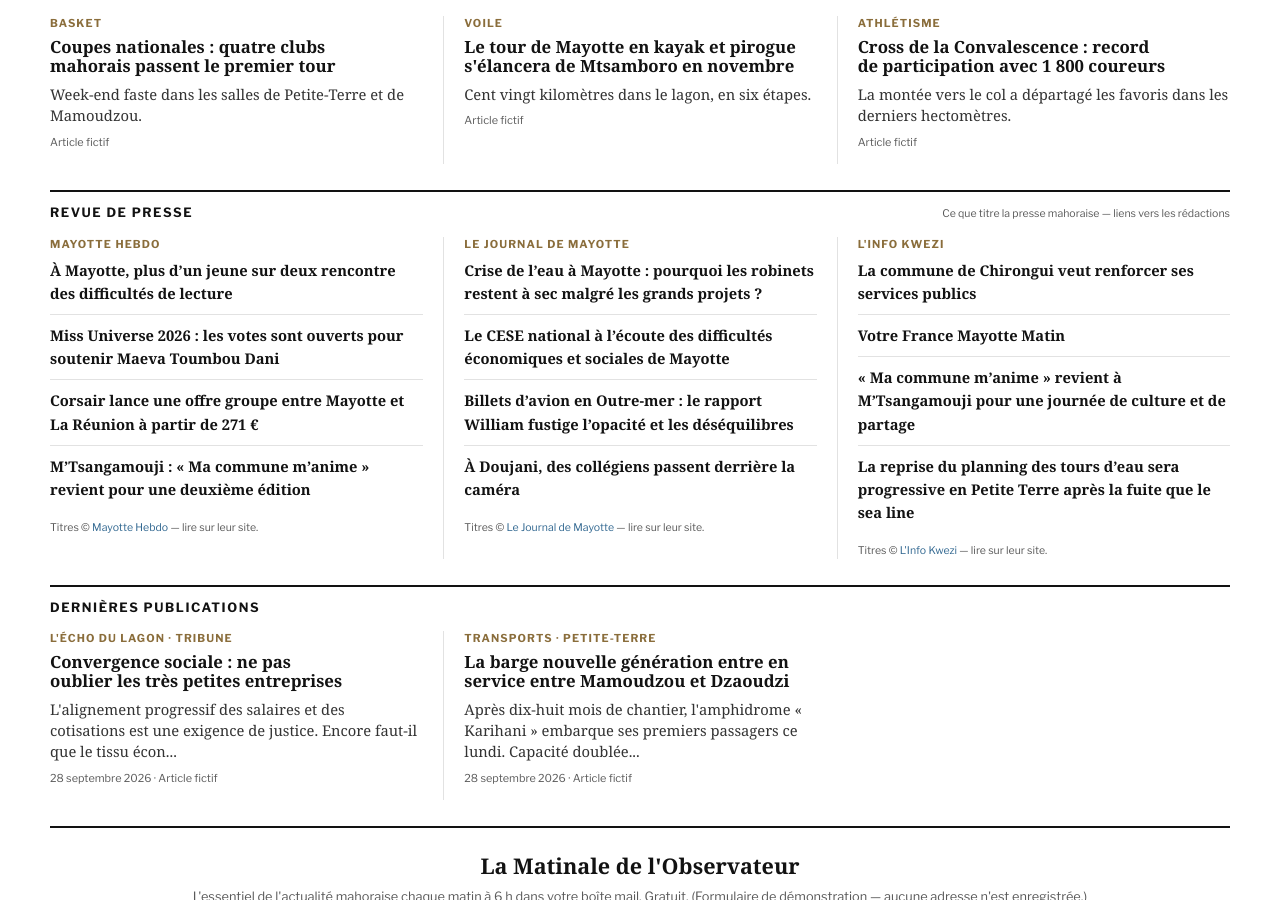
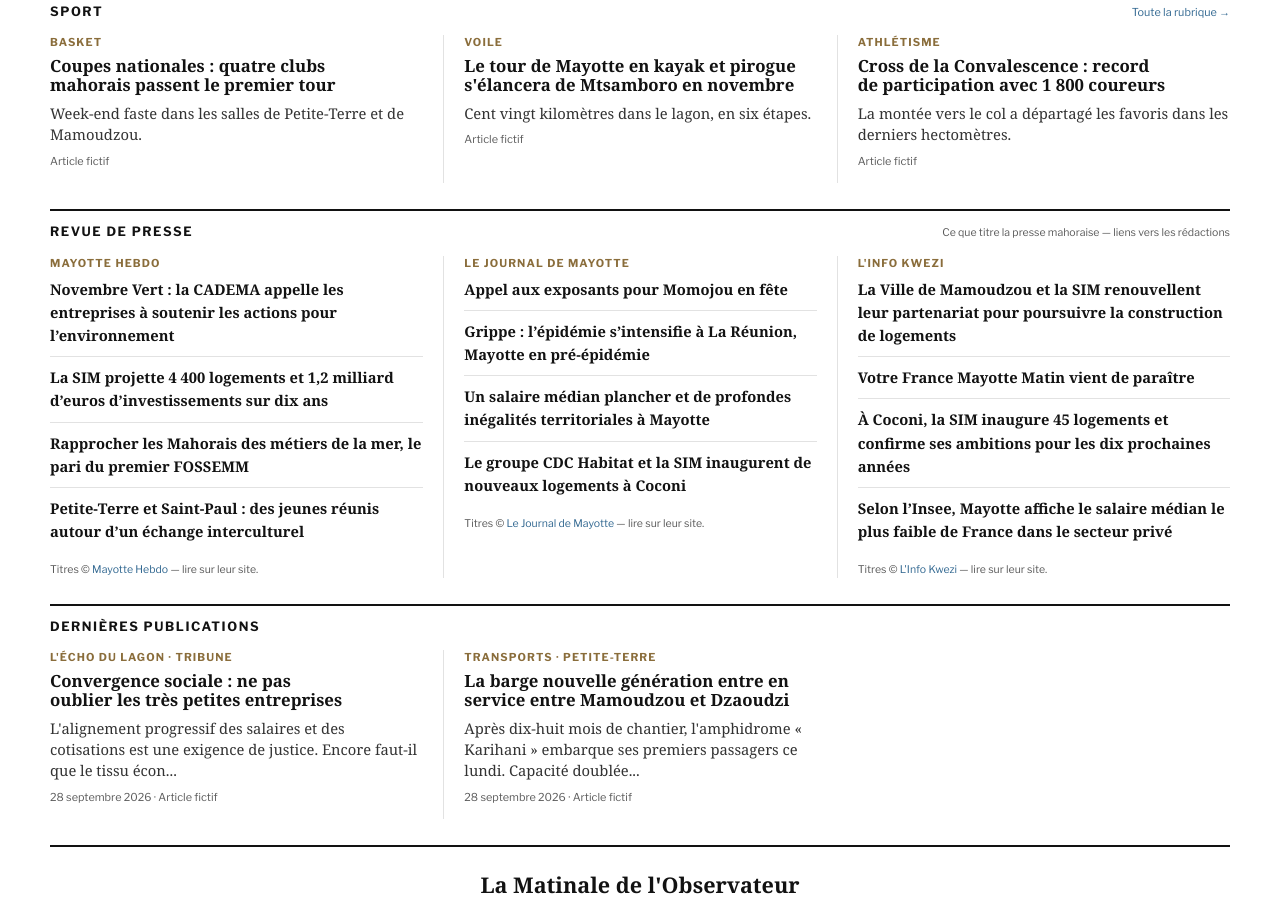
Before and after one commit to esdine/observateur-mayotte, a Jekyll site: the page built from index.html, in a window 1280 px wide and 900 px high, scrolled down 2796 px. Built offline with Jekyll 4.4.1, drawn with Linux system fonts in a browser that asks for light colours; some web fonts are replaced; some of the changed text lies outside the part shown.

Commit message:
Édition du matin : météo et revue de presse

```diff
--- a/_data/marches.yml
+++ b/_data/marches.yml
@@ -1,5 +1,19 @@
 # Genere par outils/maj_marches.py - source BOAMP (open data, licence ouverte)
 avis:
+  - objet: "Fourniture, livraison et mise en service d'équipements de laboratoire, d'un drone et d'un capteur bathymétrique"
+    acheteur: "Université de Mayotte"
+    type: "Fournitures"
+    famille: "Marchés européens"
+    parution: "21 octobre 2026"
+    limite: "30 septembre 2026"
+    lien: "https://www.boamp.fr/pages/avis/?q=idweb:26-101697"
+  - objet: "Actualisation des plans de gestion des sites des Cratères de Petite-Terre et de la Vasière des Badamiers (976 – Mayotte)"
+    acheteur: "CELRL 17"
+    type: "Services"
+    famille: "Divers"
+    parution: "20 octobre 2026"
+    limite: "20 novembre 2026"
+    lien: "https://www.boamp.fr/pages/avis/?q=idweb:26-101739"
   - objet: "Prestations de diagnostics de pollution des sols et des constructions en vue de la construction du second site du CHM à Combani"
     acheteur: "CENTRE HOSPITALIER DE MAYOTTE"
     type: "Services"
@@ -7,6 +21,13 @@ avis:
     parution: "20 octobre 2026"
     limite: "20 novembre 2026"
     lien: "https://www.boamp.fr/pages/avis/?q=idweb:26-101385"
+  - objet: "ENTRETIEN ET LA MAINTENANCE DES INSTALLATIONS DE CLIMATISATION DES BATIMENTS COMMUNAUX ET DES ÉTABLISSEMENTS SCOLAIRES VILLE DE CHIRONGUI"
+    acheteur: "Ville de Chirongui (976)"
+    type: "Services"
+    famille: "Marchés entre 90 k€ et seuils européens"
+    parution: "20 octobre 2026"
+    limite: "12 novembre 2026"
+    lien: "https://www.boamp.fr/pages/avis/?q=idweb:26-102002"
   - objet: "Marché public de travaux - POLE MEDICO-SOCIAL ET SOCIAL ANTANA BE."
     acheteur: "ALEFPA (976)"
     type: "Travaux"
@@ -14,31 +35,10 @@ avis:
     parution: "20 octobre 2026"
     limite: "9 novembre 2026"
     lien: "https://www.boamp.fr/pages/avis/?q=idweb:26-101246"
-  - objet: "TRAVAUX POST-CYCLONIQUE « CHIDO » DE RECONSTRUCTION DE LA DIRECTION DE L’INGENIERIE ET DES SERVICES TECHNIQUES DE LA MAIRIE ANNEXE A MTSA…"
-    acheteur: "Ville de Mtsamboro (976)"
+  - objet: "Travaux d'extension du TGBT et mise aux normes électriques du collège BOUENI MTITI de Labattoir"
+    acheteur: "RECT- 976"
     type: "Travaux"
     famille: "Marchés entre 90 k€ et seuils européens"
-    parution: "19 octobre 2026"
-    limite: "20 novembre 2026"
-    lien: "https://www.boamp.fr/pages/avis/?q=idweb:26-101231"
-  - objet: "Travaux de réhabilitation post chido du bâtiment B et des clôtures du Rectorat de Mayotte"
-    acheteur: "RECTORAT DE MAYOTTE"
-    type: "Travaux"
-    famille: "Marchés entre 90 k€ et seuils européens"
-    parution: "19 octobre 2026"
-    limite: "4 novembre 2026"
-    lien: "https://www.boamp.fr/pages/avis/?q=idweb:26-101552"
-  - objet: "Travaux de curage et d’entretien des réseaux et ouvrages eaux pluviales sur le territoire de la CADEMA"
-    acheteur: "Communauté d'Agglomération de Dembéni-Mamoudzou (976)"
-    type: "Travaux"
-    famille: "Marchés européens"
-    parution: "18 octobre 2026"
-    limite: "17 novembre 2026"
-    lien: "https://www.boamp.fr/pages/avis/?q=idweb:26-100562"
-  - objet: "Maintenance préventive et corrective des panneaux photovoltaïques au profit des services de l’État relevant du périmètre de la préfecture…"
-    acheteur: "Secrétariat général commun de Guadeloupe"
-    type: "Services"
-    famille: "Marchés européens"
-    parution: "17 octobre 2026"
-    limite: "18 novembre 2026"
-    lien: "https://www.boamp.fr/pages/avis/?q=idweb:26-100459"
+    parution: "20 octobre 2026"
+    limite: "6 novembre 2026"
+    lien: "https://www.boamp.fr/pages/avis/?q=idweb:26-101957"
--- a/_data/revue.yml
+++ b/_data/revue.yml
@@ -3,33 +3,33 @@ sources:
   - nom: "Mayotte Hebdo"
     site: "https://mayottehebdo.com/"
     titres:
-      - titre: "À Mayotte, plus d’un jeune sur deux rencontre des difficultés de lecture"
-        lien: "https://www.mayottehebdo.com/actualite/breves/a-mayotte-plus-dun-jeune-sur-deux-rencontre-des-difficultes-de-lecture/"
-      - titre: "Miss Universe 2026 : les votes sont ouverts pour soutenir Maeva Toumbou Dani"
-        lien: "https://www.mayottehebdo.com/actualite/breves/miss-universe-2026-les-votes-sont-ouverts-pour-soutenir-maeva-toumbou-dani/"
-      - titre: "Corsair lance une offre groupe entre Mayotte et La Réunion à partir de 271 €"
-        lien: "https://www.mayottehebdo.com/actualite/breves/corsair-lance-une-offre-groupe-entre-mayotte-et-la-reunion-a-partir-de-271-e/"
-      - titre: "M’Tsangamouji : « Ma commune m’anime » revient pour une deuxième édition"
-        lien: "https://www.mayottehebdo.com/actualite/breves/mtsangamouji-ma-commune-manime-revient-pour-une-deuxieme-edition/"
+      - titre: "Novembre Vert : la CADEMA appelle les entreprises à soutenir les actions pour l’environnement"
+        lien: "https://www.mayottehebdo.com/actualite/breves/novembre-vert-la-cadema-appelle-les-entreprises-a-soutenir-les-actions-pour-lenvironnement/"
+      - titre: "La SIM projette 4 400 logements et 1,2 milliard d’euros d’investissements sur dix ans"
+        lien: "https://www.mayottehebdo.com/actualite/amenagement/la-sim-projette-4-400-logements-et-12-milliard-deuros-dinvestissements-sur-dix-ans/"
+      - titre: "Rapprocher les Mahorais des métiers de la mer, le pari du premier FOSSEMM"
+        lien: "https://www.mayottehebdo.com/actualite/economie/rapprocher-les-mahorais-des-metiers-de-la-mer-le-pari-du-premier-fossemm/"
+      - titre: "Petite-Terre et Saint-Paul : des jeunes réunis autour d’un échange interculturel"
+        lien: "https://www.mayottehebdo.com/actualite/societe/petite-terre-et-saint-paul-des-jeunes-reunis-autour-dun-echange-interculturel/"
   - nom: "Le Journal de Mayotte"
     site: "https://lejournaldemayotte.yt/"
     titres:
-      - titre: "Crise de l’eau à Mayotte : pourquoi les robinets restent à sec malgré les grands projets ?"
-        lien: "https://lejournaldemayotte.yt/2026/10/20/crise-de-leau-a-mayotte-pourquoi-les-robinets-restent-a-sec-malgre-les-grands-projets/"
-      - titre: "Le CESE national à l’écoute des difficultés économiques et sociales de Mayotte"
-        lien: "https://lejournaldemayotte.yt/2026/10/20/le-cese-national-a-lecoute-des-difficultes-economiques-et-sociales-de-mayotte/"
-      - titre: "Billets d’avion en Outre-mer : le rapport William fustige l’opacité et les déséquilibres"
-        lien: "https://lejournaldemayotte.yt/2026/10/20/billets-davion-en-outre-mer-le-rapport-william-fustige-lopacite-et-les-desequilibres/"
-      - titre: "À Doujani, des collégiens passent derrière la caméra"
-        lien: "https://lejournaldemayotte.yt/2026/10/20/a-doujani-des-collegiens-passent-derriere-la-camera/"
+      - titre: "Appel aux exposants pour Momojou en fête"
+        lien: "https://lejournaldemayotte.yt/2026/10/21/appel-aux-exposants-pour-momojou-en-fete/"
+      - titre: "Grippe : l’épidémie s’intensifie à La Réunion, Mayotte en pré-épidémie"
+        lien: "https://lejournaldemayotte.yt/2026/10/21/grippe-lepidemie-sintensifie-a-la-reunion-mayotte-en-pre-epidemie/"
+      - titre: "Un salaire médian plancher et de profondes inégalités territoriales à Mayotte"
+        lien: "https://lejournaldemayotte.yt/2026/10/21/un-salaire-median-plancher-et-de-profondes-inegalites-territoriales-a-mayotte/"
+      - titre: "Le groupe CDC Habitat et la SIM inaugurent de nouveaux logements à Coconi"
+        lien: "https://lejournaldemayotte.yt/2026/10/21/le-groupe-cdc-habitat-et-la-sim-inaugurent-de-nouveaux-logements-a-coconi/"
   - nom: "L'Info Kwezi"
     site: "https://www.linfokwezi.fr/"
     titres:
-      - titre: "La commune de Chirongui veut renforcer ses services publics"
-        lien: "https://www.linfokwezi.fr/la-commune-de-chirongui-veut-renforcer-ses-services-publics/"
-      - titre: "Votre France Mayotte Matin"
-        lien: "https://www.linfokwezi.fr/votre-france-mayotte-matin-5/"
-      - titre: "« Ma commune m’anime » revient à M’Tsangamouji pour une journée de culture et de partage"
-        lien: "https://www.linfokwezi.fr/ma-commune-manime-revient-a-mtsangamouji-pour-une-journee-de-culture-et-de-partage/"
-      - titre: "La reprise du planning des tours d’eau sera progressive en Petite Terre après la fuite que le sea line"
-        lien: "https://www.linfokwezi.fr/la-reprise-du-planning-des-tours-deau-sera-progressive-en-petite-terre-apres-la-fuite-que-le-sea-line/"
+      - titre: "La Ville de Mamoudzou et la SIM renouvellent leur partenariat pour poursuivre la construction de logements"
+        lien: "https://www.linfokwezi.fr/la-ville-de-mamoudzou-et-la-sim-renouvellent-leur-partenariat-pour-poursuivre-la-construction-de-logements/"
+      - titre: "Votre France Mayotte Matin vient de paraître"
+        lien: "https://www.linfokwezi.fr/votre-france-mayotte-matin-vient-de-paraitre-233/"
+      - titre: "À Coconi, la SIM inaugure 45 logements et confirme ses ambitions pour les dix prochaines années"
+        lien: "https://www.linfokwezi.fr/a-coconi-la-sim-inaugure-45-logements-et-confirme-ses-ambitions-pour-les-dix-prochaines-annees/"
+      - titre: "Selon l’Insee, Mayotte affiche le salaire médian le plus faible de France dans le secteur privé"
+        lien: "https://www.linfokwezi.fr/selon-linsee-mayotte-affiche-le-salaire-median-le-plus-faible-de-france-dans-le-secteur-prive/"
```
Also changed, not shown: _data/meteo.yml (+4 -4 lines).
